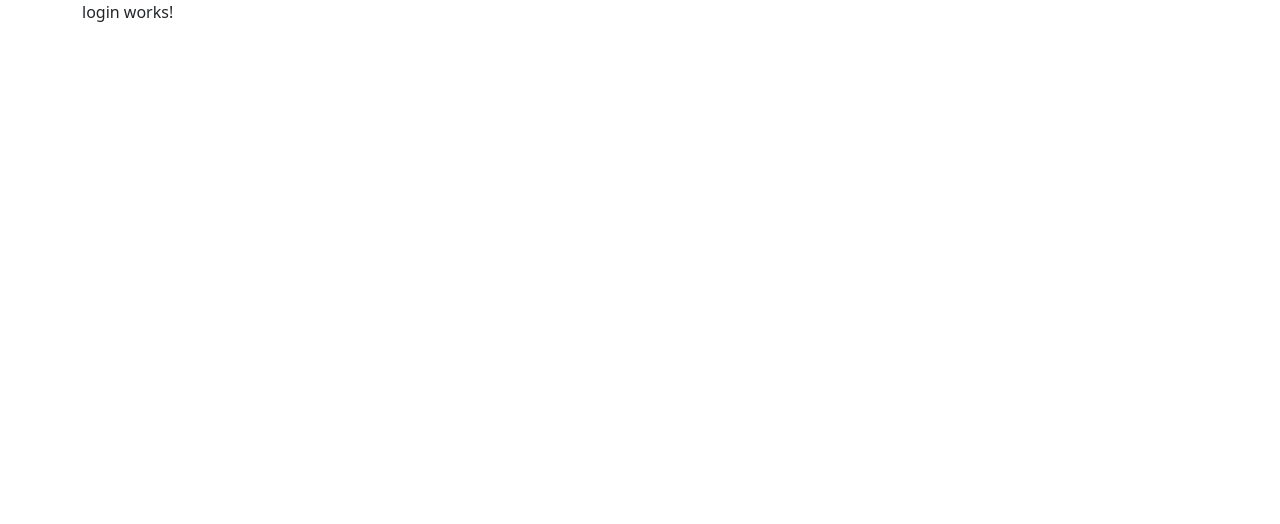
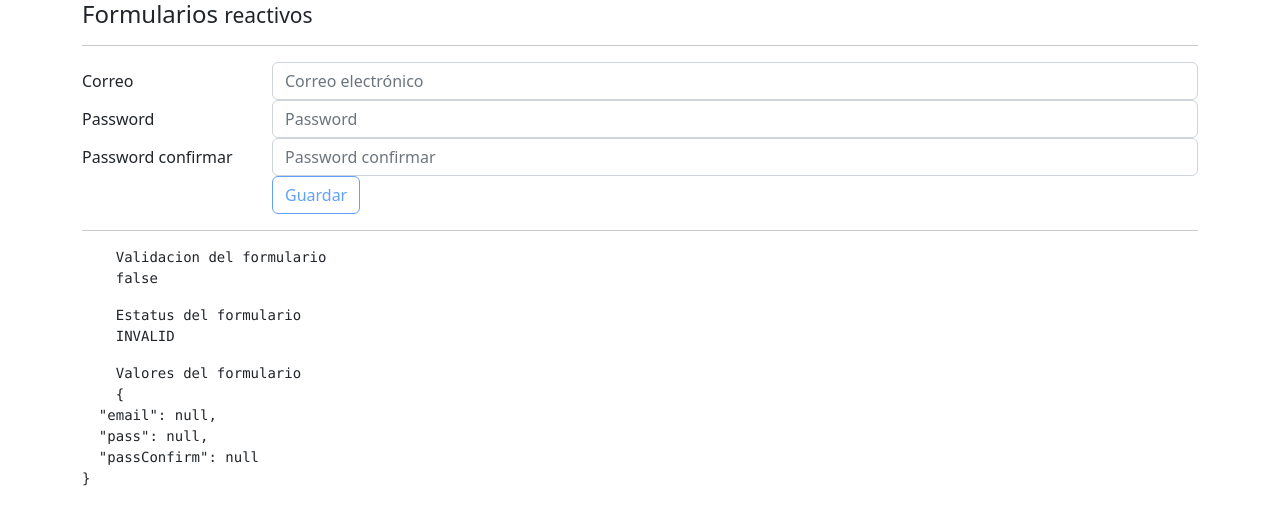
Before and after one commit to stylopm/pakke, an Angular app: page / in a window 1280 px wide. Shown: the top 524 px of the page. Built offline with nearby package versions, Linux system fonts and the light colour scheme.

Commit message:
feat: Creo el formulario del login

```diff
--- /dev/null
+++ b/src/app/helpers/invalidFormField.ts
@@ -0,0 +1,7 @@
+import { FormGroup } from "@angular/forms";
+
+export const InvalidFormField = (form: FormGroup, field: string): boolean => {
+    return (
+        form.get(field).invalid && form.get(field).touched
+    );
+}
--- /dev/null
+++ b/src/app/helpers/validations.ts
@@ -0,0 +1,18 @@
+import { Injectable } from '@angular/core';
+import { FormControl, FormGroup } from '@angular/forms';
+interface ErrorValidate {
+  [s: string]: boolean;
+}
+@Injectable({
+  providedIn: 'root'
+})
+export class ValidationsService {
+  constructor() { }
+  equalPassword(pass1: string, pass2: string) {
+    return (formGroup: FormGroup) =>
+      (formGroup.controls[pass1].value === formGroup.controls[pass2].value) ?
+        formGroup.controls[pass2].setErrors(null)
+        :
+        formGroup.controls[pass2].setErrors({ itIsNotSame: true });
+  }
+}
--- a/src/app/pages/login/login.component.html
+++ b/src/app/pages/login/login.component.html
@@ -1 +1,60 @@
-<p>login works!</p>
+<h4>Formularios <small> reactivos </small></h4>
+<hr />
+<form autocomplete="off" [formGroup]="userForm" (ngSubmit)="save()">
+    <div class="form-group row">
+        <label class="col-2 col-form-label">Correo</label>
+        <div class="col">
+            <input class="form-control" [class.is-invalid]="invalidFormField(userForm, 'email')" formControlName="email"
+                type="email" placeholder="Correo electrónico" />
+            <small class="text-danger" *ngIf="invalidFormField(userForm, 'email')">
+                Campo requerido
+            </small>
+        </div>
+    </div>
+    <div class="form-group row">
+        <label class="col-2 col-form-label">Password</label>
+        <div class="col">
+            <input class="form-control" [class.is-invalid]="invalidFormField(userForm, 'pass')" formControlName="pass"
+                placeholder="Password" type="password" />
+            <small class="text-danger" *ngIf="invalidFormField(userForm, 'email')">
+                Campo requerido
+            </small>
+        </div>
+    </div>
+    <div class="form-group row">
+        <label class="col-2 col-form-label">Password confirmar</label>
+        <div class="col">
+            <input [class.is-invalid]="
+          invalidFormField(userForm, 'passConfirm')" class="form-control" formControlName="passConfirm"
+                placeholder="Password confirmar" type="password" />
+            <small *ngIf="invalidFormField(userForm, 'passConfirm')" class="text-danger">
+                Campo requerido
+            </small>
+            <small *ngIf="pass2NoValido" class="text-danger">
+                Las contraseñas no son validas
+              </small>
+        </div>
+    </div>
+    <div class="form-group row">
+        <label class="col-2 col-form-label">&nbsp;</label>
+        <div class="input-group col">
+            <button type="submit" [disabled]="userForm.invalid || userForm.status ==='PENDING'"
+                class="btn btn-outline-primary btn-block">
+                Guardar
+            </button>
+        </div>
+    </div>
+</form>
+<hr />
+<pre>
+    Validacion del formulario
+    {{ userForm.valid }}
+</pre>
+<pre>
+    Estatus del formulario
+    {{ userForm.status }}
+</pre>
+<pre>
+    Valores del formulario
+    {{ userForm.value | json }}
+</pre>
--- a/src/app/pages/login/login.component.ts
+++ b/src/app/pages/login/login.component.ts
@@ -1,10 +1,46 @@
 import { Component } from '@angular/core';
-
+import { FormGroup, FormBuilder, Validators, FormArray, ValidationErrors } from '@angular/forms';
+import { ValidationsService } from '@helpers/validations';
+import { InvalidFormField } from '@helpers/invalidFormField'
 @Component({
   selector: 'app-login',
   templateUrl: './login.component.html',
   styleUrls: ['./login.component.css']
 })
 export class LoginComponent {
+  userForm: FormGroup;
+  invalidFormField = InvalidFormField;
+  constructor(private fb: FormBuilder, private vs: ValidationsService) {
+    this.createForm();
+  }
+  private createForm(): void {
+    this.userForm = this.fb.group({
+      email: [
+        ,
+        [
+          Validators.required,
+          Validators.pattern('[a-z0-9._%+-]+@[a-z0-9.-]+.[a-z]{2,3}$'),
+        ],
+      ],
+      pass: [, [Validators.required]],
+      passConfirm: [, [Validators.required]],
+    }, {
+      validators: this.vs.equalPassword('pass', 'passConfirm')
+    }
+    );
+  }
+  save() {
+    Object.keys(this.userForm.controls).forEach(key => {
+      const controlErrors: ValidationErrors = this.userForm.get(key).errors;
+      if (controlErrors != null) {
+        Object.keys(controlErrors).forEach(keyError => {
+          console.log('Key control: ' + key + ', keyError: ' + keyError + ', err value: ', controlErrors[keyError]);
+        });
+      }
+    });
+  }
 
+  get pass2NoValido() {
+    return (this.userForm.get('pass').value === this.userForm.get('passConfirm').value) ? false : true;
+  }
 }
--- a/src/app/pages/login/login.module.ts
+++ b/src/app/pages/login/login.module.ts
@@ -2,6 +2,7 @@ import { NgModule } from '@angular/core';
 import { CommonModule } from '@angular/common';
 import { LoginComponent } from '@pages/login/login.component';
 import { RouterModule, Routes } from '@angular/router';
+import { ReactiveFormsModule } from '@angular/forms';
 
 const routes: Routes = [{ path: '', component: LoginComponent }];
 
@@ -12,6 +13,7 @@ const routes: Routes = [{ path: '', component: LoginComponent }];
   imports: [
     CommonModule,
     RouterModule.forChild(routes),
+    ReactiveFormsModule
   ]
 })
 export class LoginModule { }
```
Also changed, not shown: tsconfig.json (+7 -1 lines).
